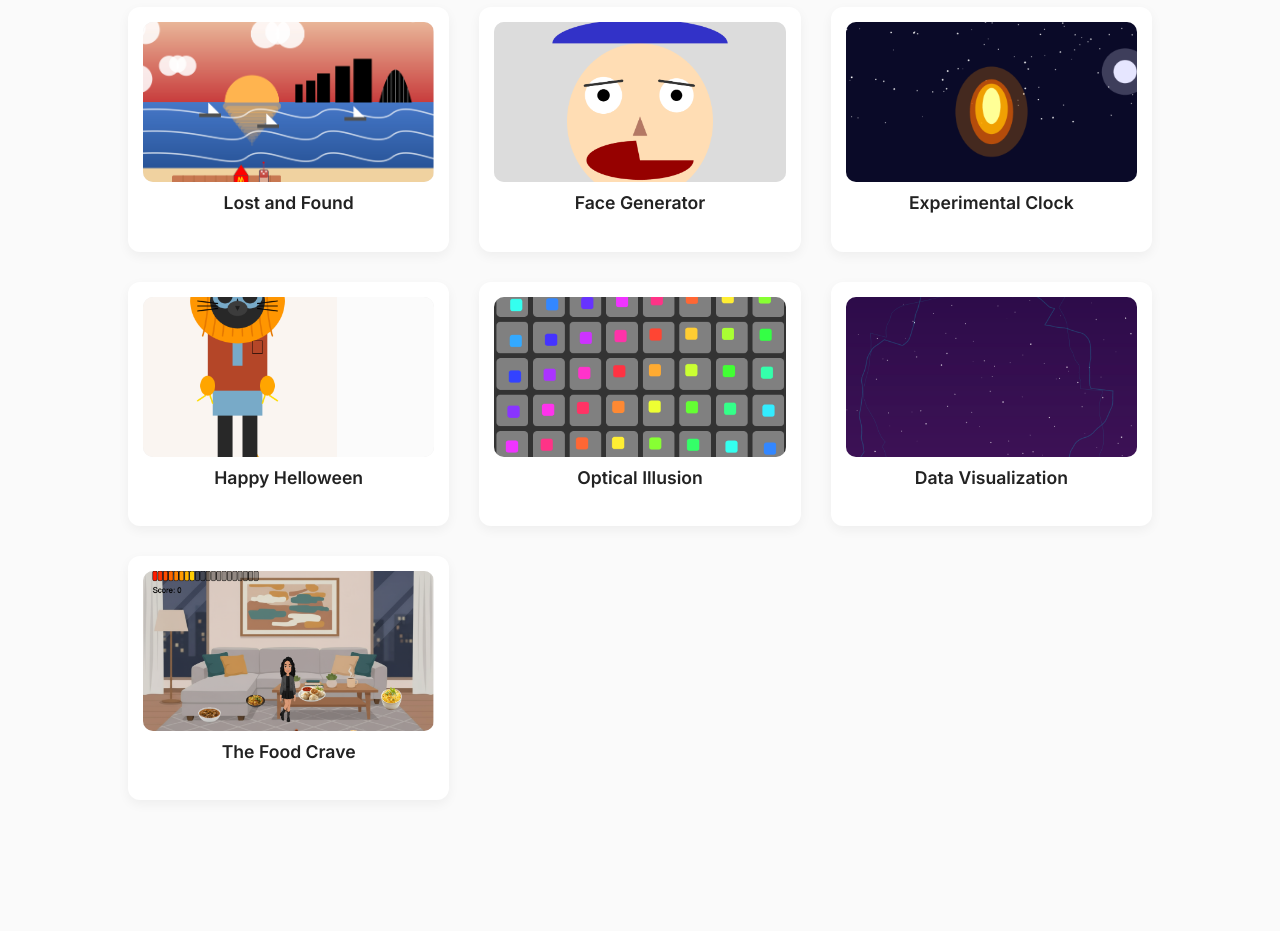
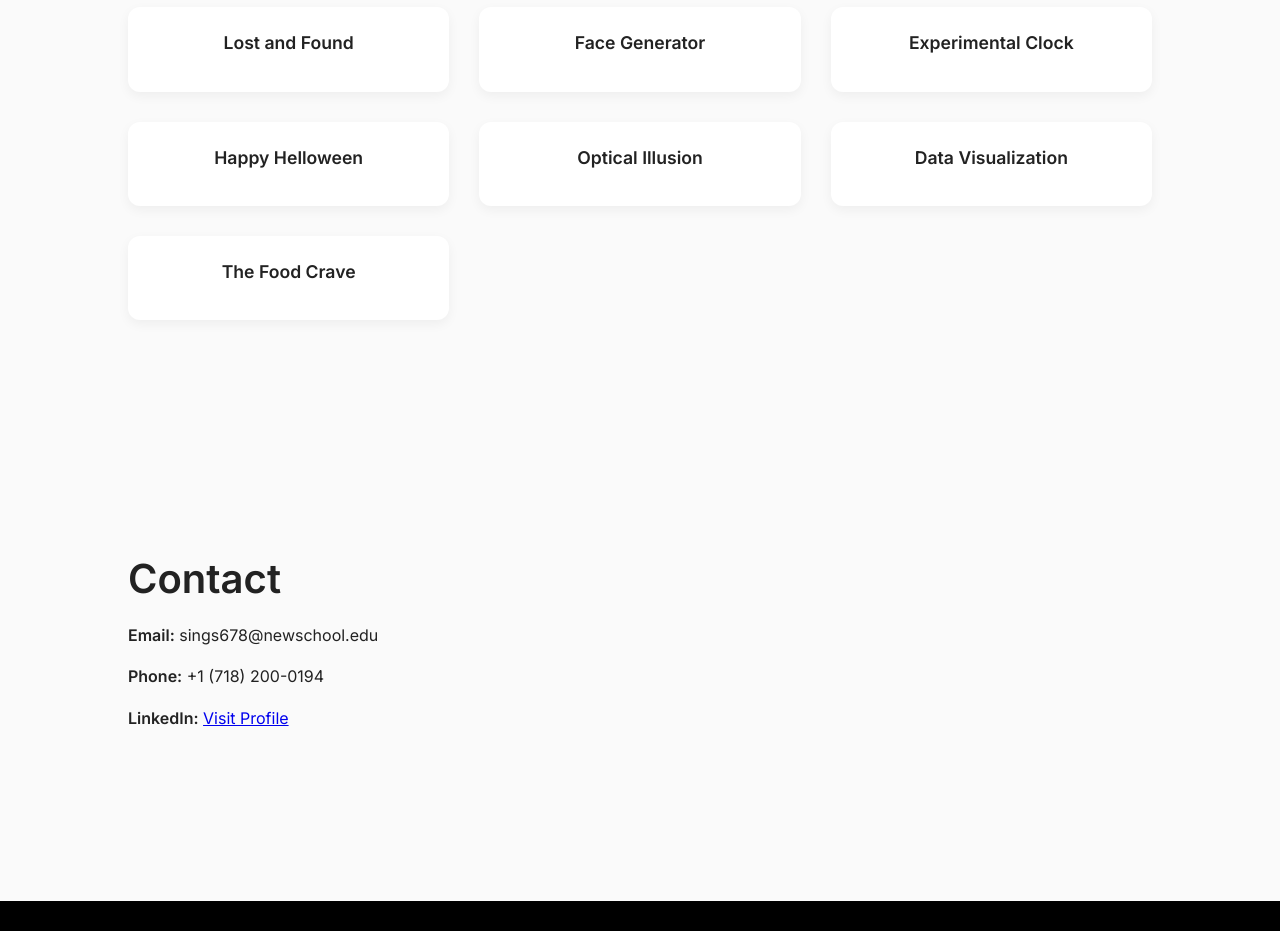
Before and after one commit to sanjana114/portfolio, a plain HTML site: page hello.html in a window 1280 px wide. Shown: the part 1620-2551 px from the top of the page. Drawn offline with Linux system fonts and the light colour scheme.

Commit message:
Update hello.html

```diff
--- a/hello.html
+++ b/hello.html
@@ -270,31 +270,31 @@ header p {
     <h2>P5.js Projects</h2>
     <div class="project-grid">
       <div class="project-card" onclick="openModal(0)">
-        <img class="project-thumbnail" src="./Portfolio-images/Lost%20and%20Found.png" />
+        <img class="Lost and Found.png" />
         <h4>Lost and Found</h4>
       </div>
       <div class="project-card" onclick="openModal(1)">
-        <img class="project-thumbnail" src="./Portfolio-images/Face%20Genrator.png" />
+        <img class="Face Genrator.png" />
         <h4>Face Generator</h4>
       </div>
       <div class="project-card" onclick="openModal(2)">
-        <img class="project-thumbnail" src="./Portfolio-images/Experimental%20Clock.png" />
+        <img class="Experimental Clock.png" />
         <h4>Experimental Clock</h4>
       </div>
       <div class="project-card" onclick="openModal(3)">
-        <img class="project-thumbnail" src="./Portfolio-images/Happy%20Helloween.png" />
+        <img class="Happy Helloween.png" />
         <h4>Happy Helloween</h4>
       </div>
       <div class="project-card" onclick="openModal(4)">
-        <img class="project-thumbnail" src="./Portfolio-images/Optical%20Illusion.png" />
+        <img class="Optical Illusion.png" />
         <h4>Optical Illusion</h4>
       </div>
       <div class="project-card" onclick="openModal(5)">
-        <img class="project-thumbnail" src="./Portfolio-images/Data%20Visulalisation.png" />
+        <img class="Data Visulalisation.png" />
         <h4>Data Visualization</h4>
       </div>
       <div class="project-card" onclick="openModal(6)">
-        <img class="project-thumbnail" src="./Portfolio-images/Game.png" />
+        <img class="Game.png" />
         <h4>The Food Crave</h4>
       </div>
     </div>
```
